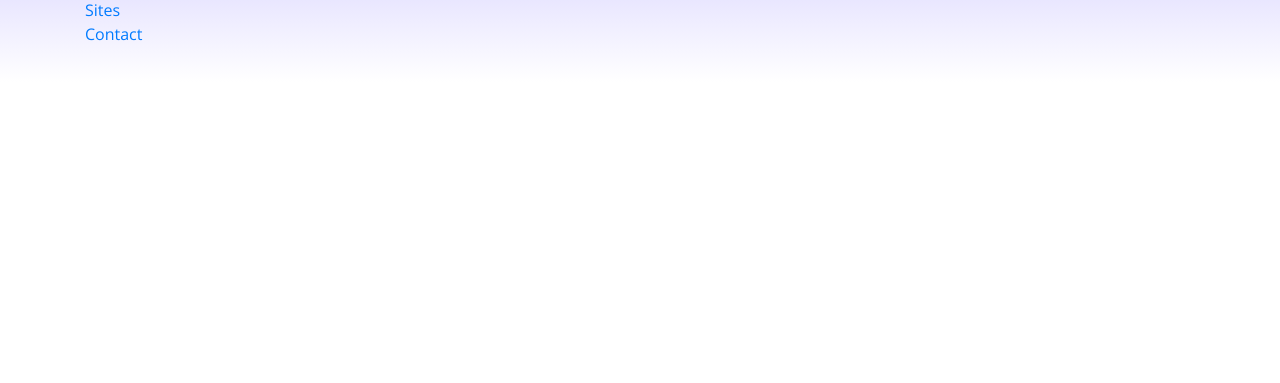
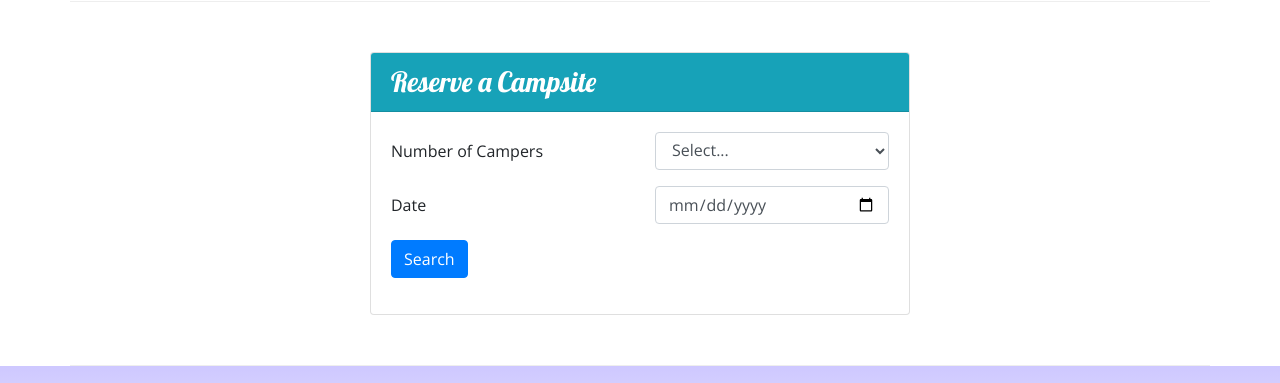
Before and after one commit to Neotek32/nucampsite, a website: page index.html in a window 1280 px wide. Shown: the part 1151-1534 px from the top of the page. Before the commit the page ends 1233 px from the top, so only its background shows below. Drawn offline with nearby package versions, Linux system fonts and the light colour scheme.

Commit message:
Week 2 Assignment

```diff
--- a/index.html
+++ b/index.html
@@ -25,6 +25,9 @@
                 <div class="col">
                     <h1>NuCamp</h1>
                     <h2>a better way to camp</h2>
+                </div>
+                <div class="col-md-4 col-xl-2 mt-4">
+                    <a href="#reserveForm" type="button" class="btn bg-info bg-lg text-white text-nowrap">Reserve Campsite</a>
                 </div>
             </div>
         </div>
@@ -68,8 +71,13 @@
                 <h2>Featured Campsites</h2>
             </div>
             <div class="col">
-                <h3>React Lake Campground</h3>
-                <p class="d-none d-sm-block">Nestled in the foothills of the Chrome Mountains, this campground on the shores of the pristine React Lake is a favorite for fly fishers.</p>
+                <div class="media">
+                    <img class="d-flex ml-3 img-thumbnail order-1" src="img/react-lake-thumb.jpg" alt="React Lake Thumbnail" />
+                    <div class="media-body align-self-center order-0">
+                        <h3>React Lake Campground</h3>
+                        <p class="d-none d-sm-block">Nestled in the foothills of the Chrome Mountains, this campground on the shores of the pristine React Lake is a favorite for fly fishers.</p>
+                    </div>
+                </div>
             </div>
         </div>
 
@@ -83,6 +91,43 @@
                     <div class="media-body align-self-center">
                         <h3>Bootstrap Outfitters</h3>
                         <p class="d-none d-sm-block">Bootstrap Outfitters supplies you with gear you need at prices you can't beat.</p>
+                    </div>
+                </div>
+            </div>
+        </div>
+
+        <div class="row row-content">
+            <div class="col-sm-6 mx-auto">
+                <div class="card">
+                    <h3 class="card-header bg-info text-white">Reserve a Campsite</h3>
+                    <div class="card-body">
+                        <form id="reserveForm">
+                            <div class="row form-group">
+                                <label for="numCampers" class="col-sm-6 col-form-label">Number of Campers</label>
+                                <div class="col">
+                                    <select name="numCampers" class="form-control" id="numCampers">
+                                        <option selected>Select...</option>
+                                        <option value="1">1</option>
+                                        <option value="2">2</option>
+                                        <option value="3">3</option>
+                                        <option value="4">4</option>
+                                        <option value="5">5</option>
+                                        <option valeu="6">6</option>
+                                    </select>
+                                </div>
+                            </div>
+                            <div class="form-group row">
+                                <label class="col-sm-6 col-form-label" for="date">Date</label>
+                                <div class="col-sm-6">
+                                    <input type="date" name="date" id="date" class="form-control" placeholder="Date" />
+                                </div>
+                            </div>
+                            <div class="row form-group">
+                                <div class="col">
+                                    <button type="submit" class="btn btn-primary">Search</button>
+                                </div>
+                            </div>
+                        </form>
                     </div>
                 </div>
             </div>
```
